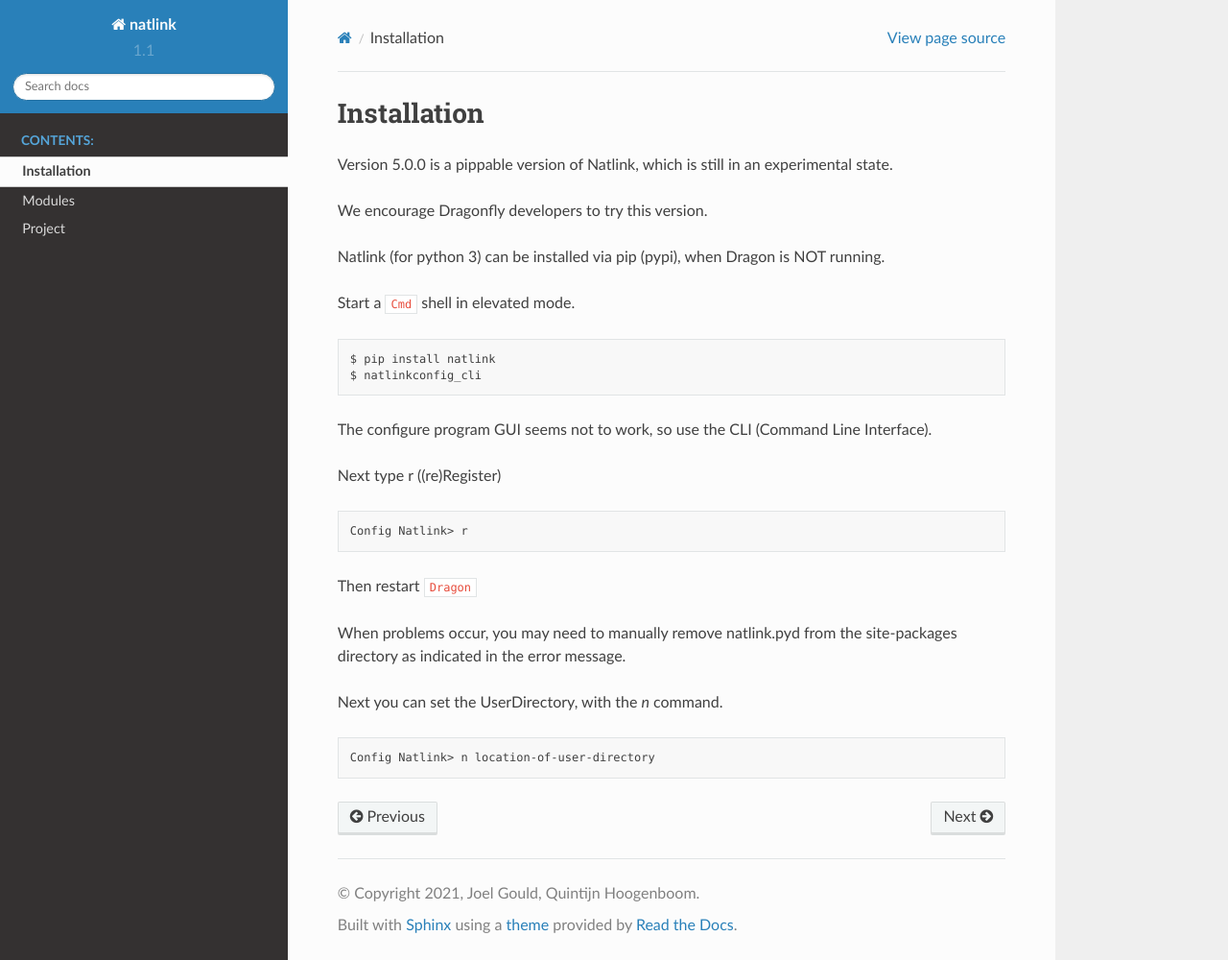
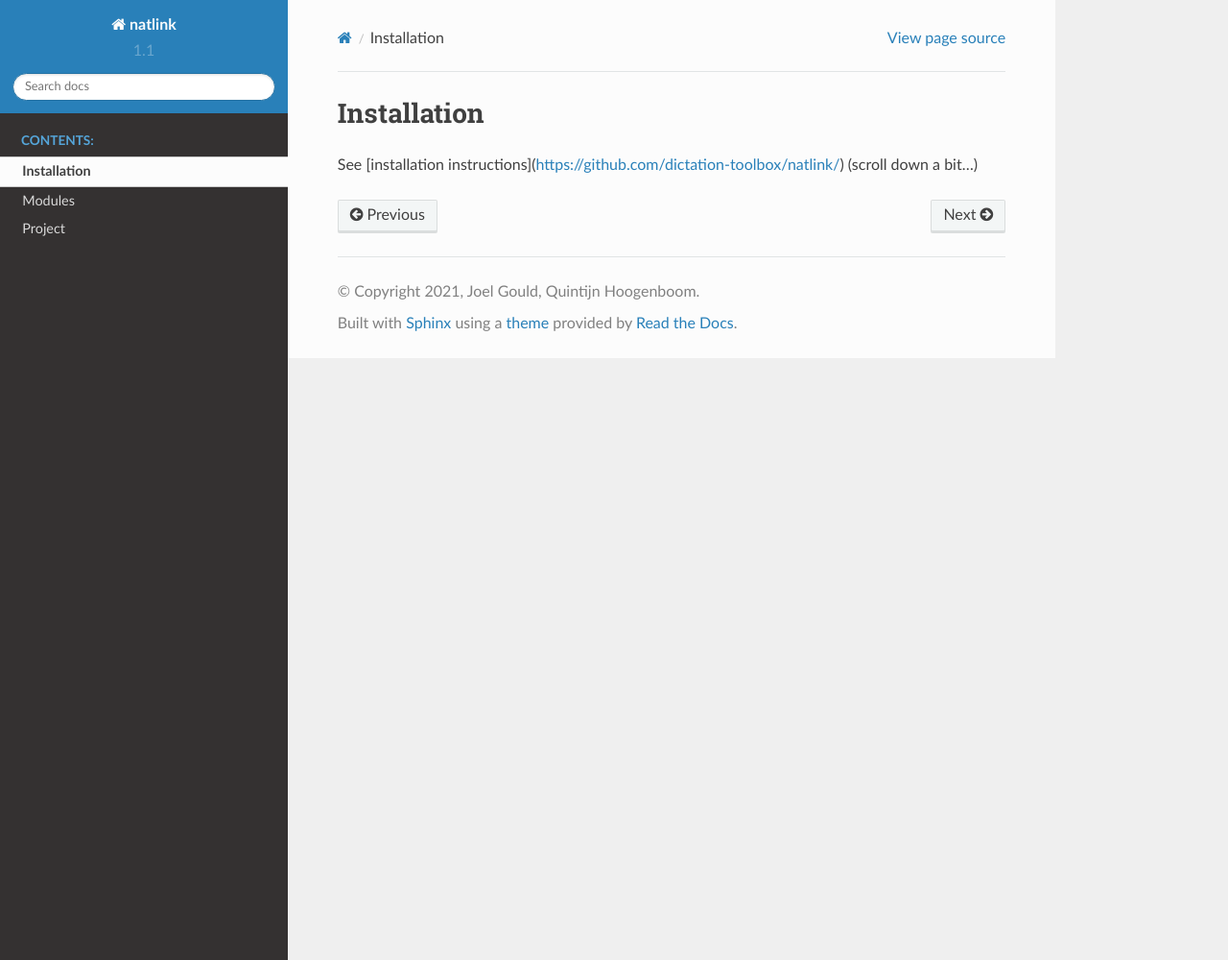
Before and after one commit to dictation-toolbox/natlink, a Sphinx documentation site: the page built from documentation/installation.rst, in a window 1280 px wide and 1000 px high. Shown: the whole window at 96% size. Built offline with Sphinx 7.4.7 and the Read the Docs theme 2.0.0, drawn with Linux system fonts in a browser that asks for light colours.

Commit message:
working on single place documentation (install instructions)

```diff
--- a/documentation/installation.rst
+++ b/documentation/installation.rst
@@ -1,34 +1,4 @@
-
 Installation
 ============
 
-Version 5.0.0 is a pippable version of Natlink, which is still in an experimental state.
-
-We encourage Dragonfly developers to try this version.
-
-Natlink (for python 3) can be installed via pip (pypi), when Dragon is NOT running.
-
-Start a :code:`Cmd` shell in elevated mode.
-
-.. code:: shell
-
-   $ pip install natlink
-   $ natlinkconfig_cli
-
-The configure program GUI seems not to work, so use the CLI (Command Line Interface).
-
-Next type r ((re)Register)
-
-.. code:: shell
-
-   Config Natlink> r
-
-Then restart :code:`Dragon`
-
-When problems occur, you may need to manually remove natlink.pyd from the site-packages directory as indicated in the error message.
-
-Next you can set the UserDirectory, with the `n` command.
-
-.. code:: shell
-
-   Config Natlink> n location-of-user-directory
+See [installation instructions](https://github.com/dictation-toolbox/natlink/) (scroll down a bit...)
```
Also changed, not shown: documentation/index.rst (+6 -3 lines).
